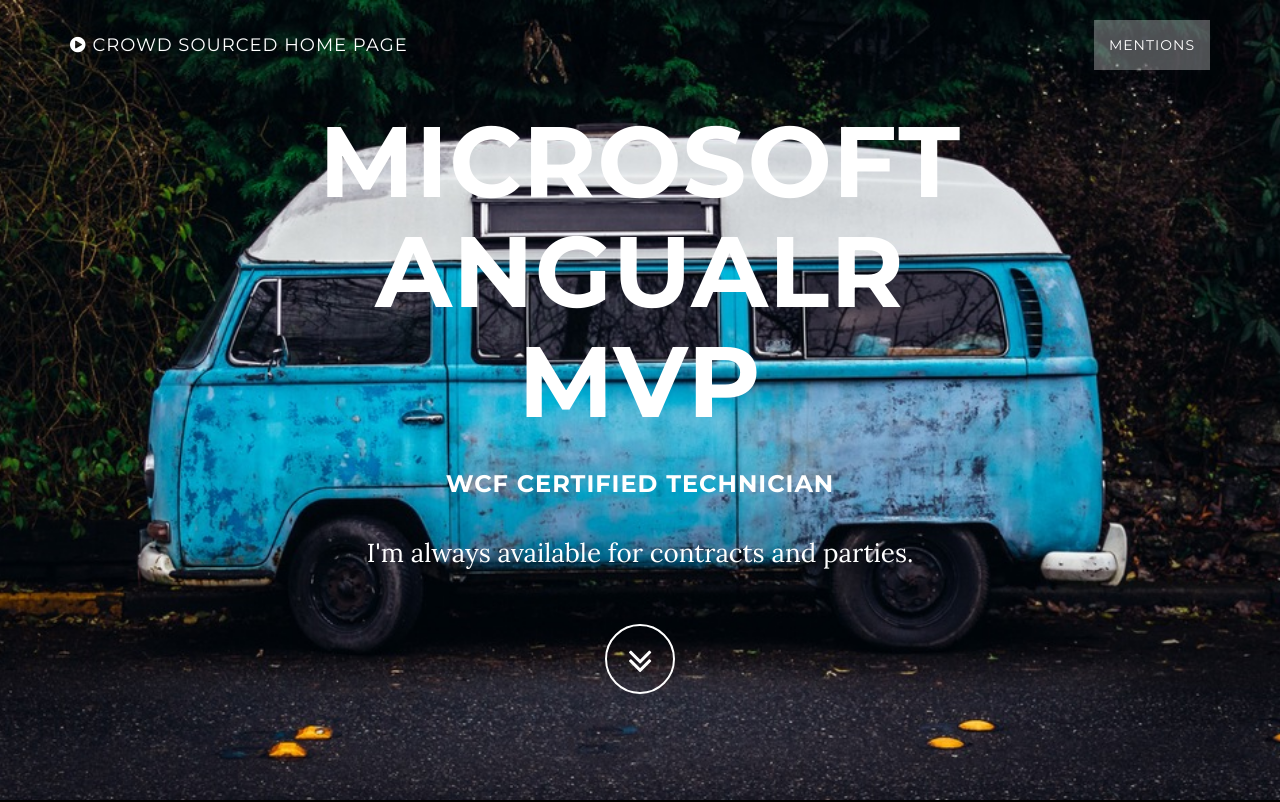
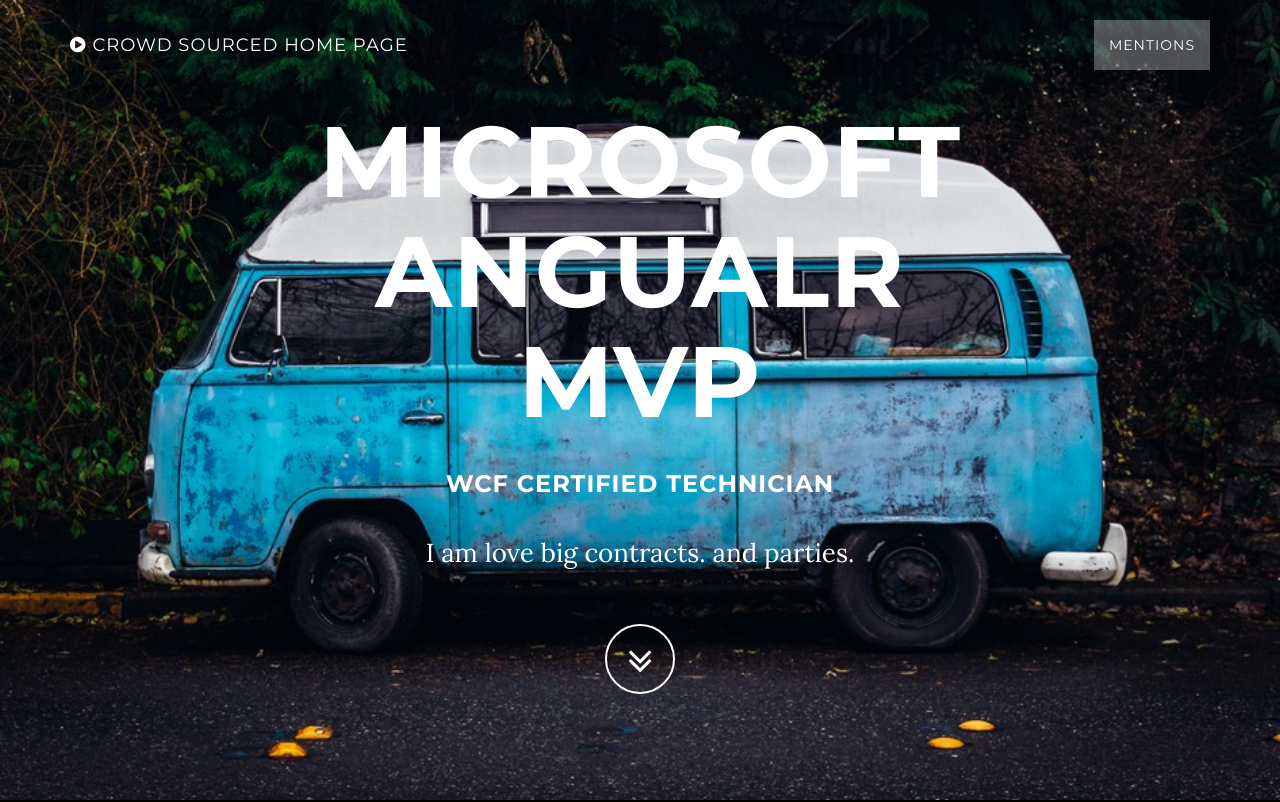
Before and after one commit to robashton/crowdsourcedhomepage, a plain HTML site: page index.html in a window 1280 px wide. Shown: the top 802 px of the page. Drawn offline with Linux system fonts and the light colour scheme; some packages are replaced by stand-ins of ours.

Commit message:
Update index.html

```diff
--- a/index.html
+++ b/index.html
@@ -75,7 +75,7 @@
                     <div class="col-md-8 col-md-offset-2">
                         <h1 class="brand-heading">Microsoft Angualr MVP</h1>
                         <h3>WCF Certified Technician</h3>
-                        <p class="intro-text">I'm always available for contracts and parties.</p>
+                        <p class="intro-text">I am love big contracts. and parties.</p>
                         <a href="#mentions" class="btn btn-circle page-scroll">
                             <i class="fa fa-angle-double-down animated"></i>
                         </a>
```
